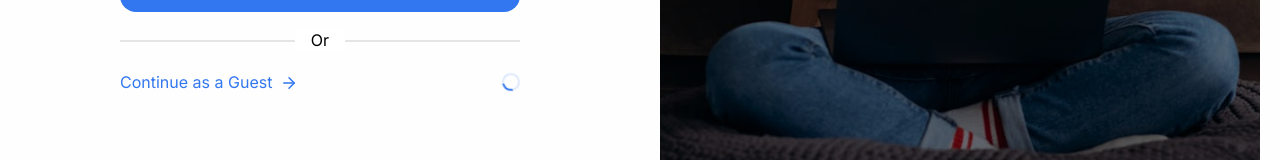
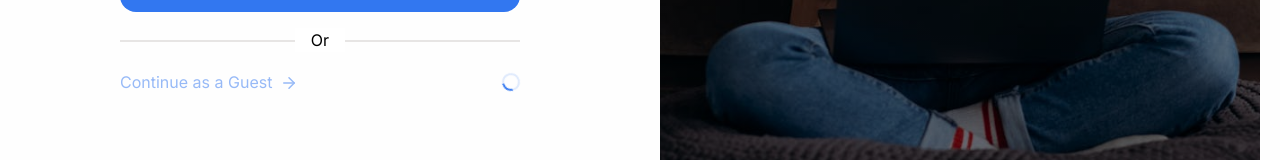
Before and after one commit to mbonikev/GradeWave, a React (Vite) app: page /#/ in a window 1280 px wide. Both pictures are taken after typing "Sample", "Sample123" into the empty fields and a click on the button "Continue as a Guest". Shown: the part 560-720 px from the top of the page. Built offline with nearby package versions, Linux system fonts and the light colour scheme.

Commit message:
updated src/pages/Login.jsx

```diff
--- a/src/pages/Login.jsx
+++ b/src/pages/Login.jsx
@@ -141,7 +141,7 @@ function Login() {
           </div>
           {loading ? (
             <div className="group w-full flex items-center justify-between gap-2 text-main-color hover:text-main-color-dark">
-              <div className="flex items-center justify-start gap-2">
+              <div className="flex items-center justify-start gap-2 group-[]:opacity-50">
                 Continue as a Guest
                 <LuArrowRight className="text-lg translate-y-[1px]" />
               </div>
```
